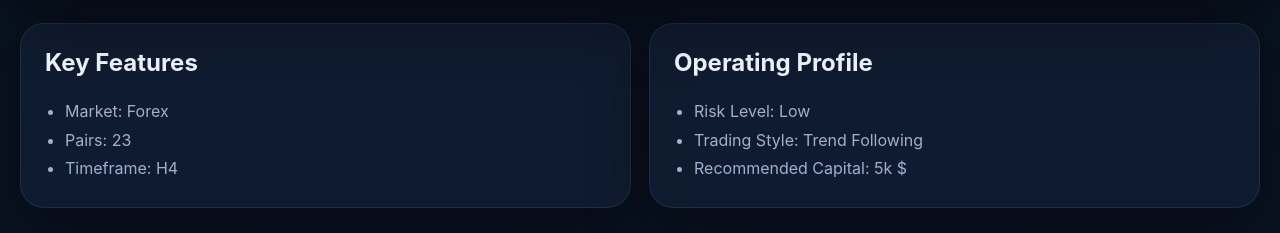
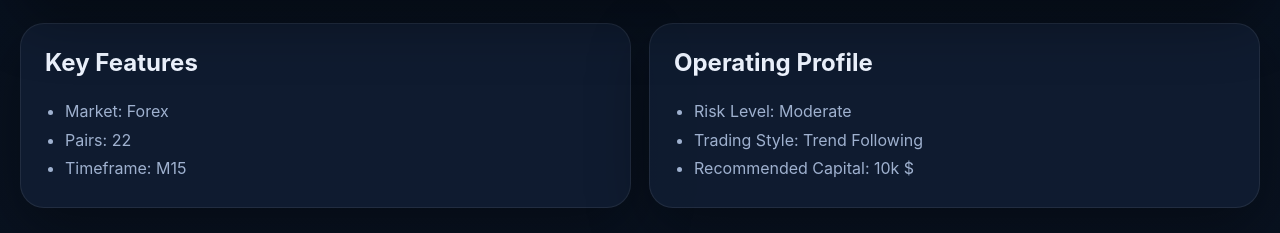
Before and after one commit to giovannimaccioni1989-byte/xeno-system-solution, a React (Vite) app: page /expert-advisors/Asgard in a window 1280 px wide. Shown: the part 1079-1312 px from the top of the page. Built offline with nearby package versions, Linux system fonts and the light colour scheme.

Commit message:
Update advisors.js

```diff
--- a/src/data/advisors.js
+++ b/src/data/advisors.js
@@ -14,7 +14,7 @@ export const advisors = [
       'Timeframe: H4',
     ],
     strategy: [
-      'Risk Level: Low ',
+      'Risk Level: Very Low ',
       'Trading Style: Trend Following',
       'Recommended Capital: 5k $',
     ],
@@ -36,8 +36,8 @@ export const advisors = [
       'Cerberus is a multi-layered trading system designed to monitor and engage the market with a broader and more responsive approach. By continuously scanning for opportunities across different conditions, it maintains an active presence while preserving structured execution logic. Built to handle complexity with precision, Cerberus adapts to shifting market dynamics, delivering a powerful combination of consistency and controlled aggressiveness within a disciplined trading framework.',
     features: [
       'Market: Forex',
-      'Pairs: 23',
-      'Timeframe: H4',
+      'Pairs: 25',
+      'Timeframe: H1',
     ],
     strategy: [
       'Risk Level: Low ',
@@ -62,13 +62,13 @@ export const advisors = [
       'Asgard is a balanced trading system designed to combine steady growth with controlled risk exposure. By leveraging structured market analysis, it captures consistent opportunities while maintaining a disciplined and measured approach to execution. Engineered for sustainability rather than excess, Asgard delivers a reliable performance profile, offering a strong balance between profitability and risk management across different market conditions.',
     features: [
       'Market: Forex',
-      'Pairs: 23',
-      'Timeframe: H4',
+      'Pairs: 22',
+      'Timeframe: M15',
     ],
     strategy: [
-      'Risk Level: Low ',
+      'Risk Level: Moderate ',
       'Trading Style: Trend Following',
-      'Recommended Capital: 5k $',
+      'Recommended Capital: 10k $',
     ],
     performance: {
       returnRate: '37.13%',
@@ -88,13 +88,13 @@ export const advisors = [
       'PulseFire is a high-performance trading system built to capitalize on fast-moving market opportunities with a dynamic and proactive approach. Designed to operate with greater intensity, it aims to generate stronger returns while maintaining a consistently high trade accuracy. By combining speed, precision, and adaptive execution, PulseFire delivers an aggressive yet controlled trading profile, capturing momentum efficiently without compromising overall consistency.',
     features: [
       'Market: Forex',
-      'Pairs: 23',
-      'Timeframe: H4',
+      'Pairs: 22',
+      'Timeframe: M15',
     ],
     strategy: [
-      'Risk Level: Low ',
+      'Risk Level: Moderate ',
       'Trading Style: Trend Following',
-      'Recommended Capital: 5k $',
+      'Recommended Capital: 10k $',
     ],
     performance: {
       returnRate: '49.55%',
@@ -113,14 +113,14 @@ export const advisors = [
     overview:
       'Gold Shooter is a precision-focused trading system engineered to execute only under highly refined market conditions. Acting with sniper-like accuracy, it targets select opportunities with exceptional timing and discipline, supported by advanced filtering mechanisms including news-based analysis. Designed to remain resilient even during high-impact market events, Gold Shooter avoids unnecessary exposure and focuses on quality over quantity, delivering a robust and highly controlled trading performance.',
     features: [
-      'Market: Forex',
-      'Pairs: 23',
-      'Timeframe: H4',
+      'Market: GOLD',
+      'Pairs: 1',
+      'Timeframe: H1',
     ],
     strategy: [
       'Risk Level: Low ',
       'Trading Style: Trend Following',
-      'Recommended Capital: 5k $',
+      'Recommended Capital: 10k $',
     ],
     performance: {
       returnRate: '15.6%',
@@ -140,11 +140,11 @@ export const advisors = [
       'Defensor is a highly selective trading system designed to operate only under optimal market conditions. By prioritizing precision over frequency, it executes a limited number of trades with exceptional accuracy, maintaining a consistent and stable performance profile over time. Built to minimize unnecessary exposure, Defensor focuses on high-probability setups, delivering controlled and disciplined execution in both trending and ranging environments.',
     features: [
       'Market: Forex',
-      'Pairs: 23',
+      'Pairs: 24',
       'Timeframe: H4',
     ],
     strategy: [
-      'Risk Level: Low ',
+      'Risk Level: Very Low ',
       'Trading Style: Trend Following',
       'Recommended Capital: 5k $',
     ],
@@ -167,7 +167,7 @@ export const advisors = [
     features: [
       'Market: Forex',
       'Pairs: 23',
-      'Timeframe: H4',
+      'Timeframe: H1',
     ],
     strategy: [
       'Risk Level: Low ',
@@ -192,13 +192,13 @@ export const advisors = [
       'HyperStorm is the most aggressive trading system within the portfolio, engineered to exploit rapid market movements with high intensity and speed. Designed for maximum reactivity, it actively engages short-term opportunities while maintaining a notably high trade accuracy. Despite its aggressive nature, HyperStorm operates within a structured framework, balancing fast execution with disciplined logic to deliver strong performance without sacrificing consistency.',
     features: [
       'Market: Forex',
-      'Pairs: 23',
-      'Timeframe: H4',
+      'Pairs: 21',
+      'Timeframe: M5',
     ],
     strategy: [
-      'Risk Level: Low ',
+      'Risk Level: High ',
       'Trading Style: Trend Following',
-      'Recommended Capital: 5k $',
+      'Recommended Capital: 10k $',
     ],
     performance: {
       returnRate: '53.68%',
```
